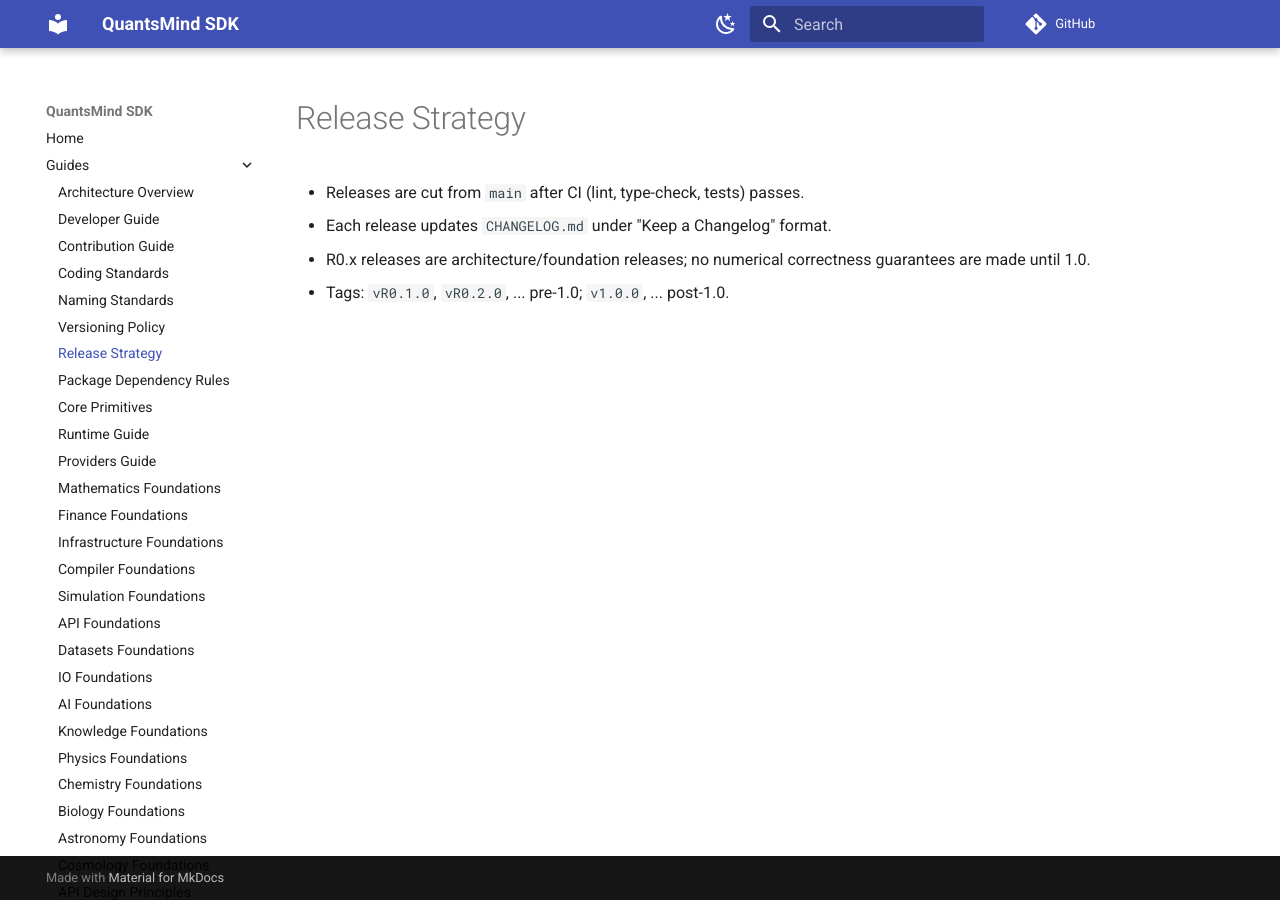
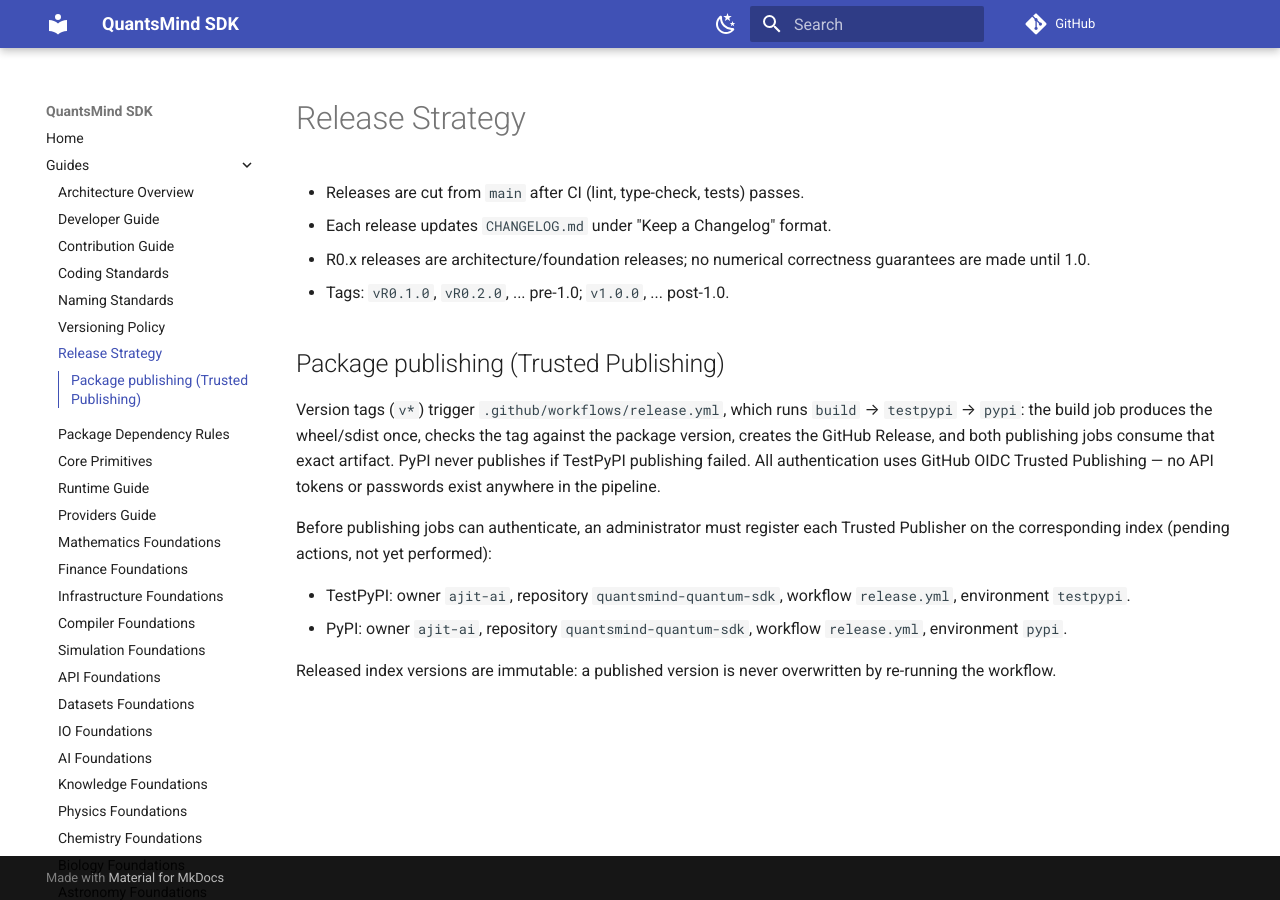
Before and after one commit to ajit-ai/quantsmind-quantum-sdk, an MkDocs documentation site: the page built from docs/release-strategy.md, in a window 1280 px wide. Built offline with MkDocs 1.6.1 and Material for MkDocs 9.7.7, drawn with Linux system fonts in a browser that asks for light colours; comment, search, counter and statistics services are not loaded.

Commit message:
release: add TestPyPI and PyPI trusted publishing
Extend release.yml to build -> testpypi -> pypi using artifact download (no rebuilds), version/tag consistency gate, exact-filename verification, and OIDC Trusted Publishing (no tokens). Document the pending index-side publisher registrations in release-strategy.md. Verified: YAML parses, job graph and permissions checked statically, existing behavior preserved.

```diff
--- a/docs/release-strategy.md
+++ b/docs/release-strategy.md
@@ -5,3 +5,25 @@
 - R0.x releases are architecture/foundation releases; no numerical
   correctness guarantees are made until 1.0.
 - Tags: `vR0.1.0`, `vR0.2.0`, ... pre-1.0; `v1.0.0`, ... post-1.0.
+
+## Package publishing (Trusted Publishing)
+
+Version tags (`v*`) trigger `.github/workflows/release.yml`, which runs
+`build` → `testpypi` → `pypi`: the build job produces the wheel/sdist
+once, checks the tag against the package version, creates the GitHub
+Release, and both publishing jobs consume that exact artifact. PyPI
+never publishes if TestPyPI publishing failed. All authentication uses
+GitHub OIDC Trusted Publishing — no API tokens or passwords exist
+anywhere in the pipeline.
+
+Before publishing jobs can authenticate, an administrator must register
+each Trusted Publisher on the corresponding index (pending actions, not
+yet performed):
+
+- TestPyPI: owner `ajit-ai`, repository `quantsmind-quantum-sdk`,
+  workflow `release.yml`, environment `testpypi`.
+- PyPI: owner `ajit-ai`, repository `quantsmind-quantum-sdk`,
+  workflow `release.yml`, environment `pypi`.
+
+Released index versions are immutable: a published version is never
+overwritten by re-running the workflow.
```
Also changed, not shown: 1 other file.
